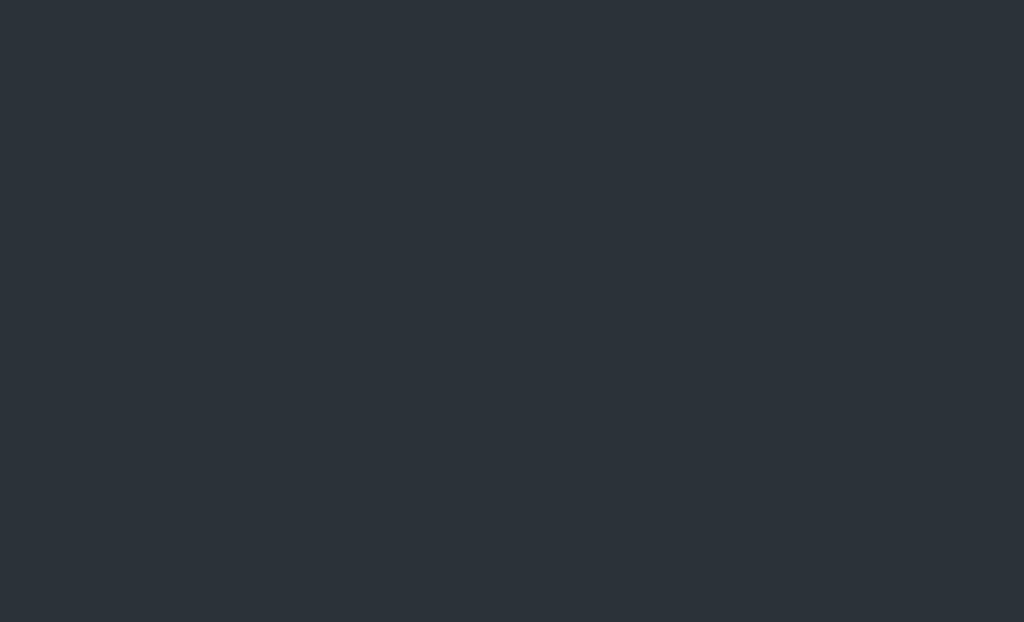
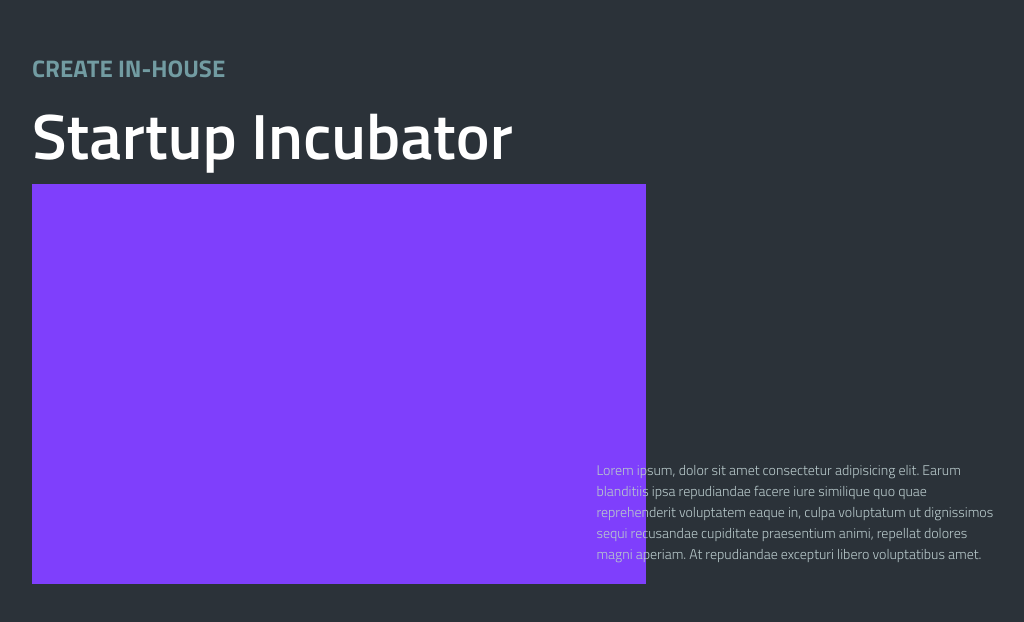
Before and after one commit to Optimogroupio/optimo-group-website, a Next.js app: page / in a window 1280 px wide. Shown: the part 4831-5453 px from the top of the page, without its empty margins (96-1120 px from the left). Before the commit the page ends 4881 px from the top, so only its background shows below. Built offline with nearby package versions, Linux system fonts and the light colour scheme.

Commit message:
startup incubator block

```diff
--- a/pages/index.js
+++ b/pages/index.js
@@ -112,7 +112,26 @@ export default function Home() {
                         <div className={styles.image} />
                     </div>
                 </div>
-                <div/>
+                {/* Startup Incubator */}
+                <div className={styles.startupIncubator}>
+                    <div className={styles.column}>
+                        <h2 className={styles.secondaryHeader}>Create In-House</h2>
+                        <h1 className={styles.title}>Startup Incubator</h1>
+                        <div className={styles.imageContainer}>
+                            <div className={styles.image} />
+                        </div>
+                    </div>
+                    <div className={styles.column}>
+                        <span className={styles.text}>
+                            Lorem ipsum, dolor sit amet consectetur adipisicing elit.
+                            Earum blanditiis ipsa repudiandae facere iure similique quo
+                            quae reprehenderit voluptatem eaque in, culpa voluptatum ut
+                            dignissimos sequi recusandae cupiditate praesentium animi,
+                            repellat dolores magni aperiam. At repudiandae excepturi libero
+                            voluptatibus amet.
+                        </span>
+                    </div>
+                </div>
             </div>
         </>
     )
--- a/styles/pages/Home.module.css
+++ b/styles/pages/Home.module.css
@@ -7,6 +7,7 @@
     flex-direction: column;
     margin-top: 71px;
     gap: 300px;
+    padding-bottom: 150px;
 }
 .backgroundImage{
     position: fixed;
@@ -151,3 +152,29 @@
     width: 100%;
     height: 400px;
 }
+/* Startup Incubator */
+.startupIncubator{
+    display: flex;
+    flex-direction: row;
+    z-index: 2;
+}
+.startupIncubator .column:first-child{
+    width: 60%;
+}
+.startupIncubator .column:nth-child(2){
+    position: relative;
+    width: 40%;
+    display: flex;
+    flex-direction: column;
+    justify-content: flex-end;
+    padding-bottom: 20px;
+}
+.startupIncubator .text{
+    position: relative;
+    left: -50px;
+}
+.startupIncubator .imageContainer{
+    display: flex;
+    width: 100%;
+    height: 400px;
+}
```
